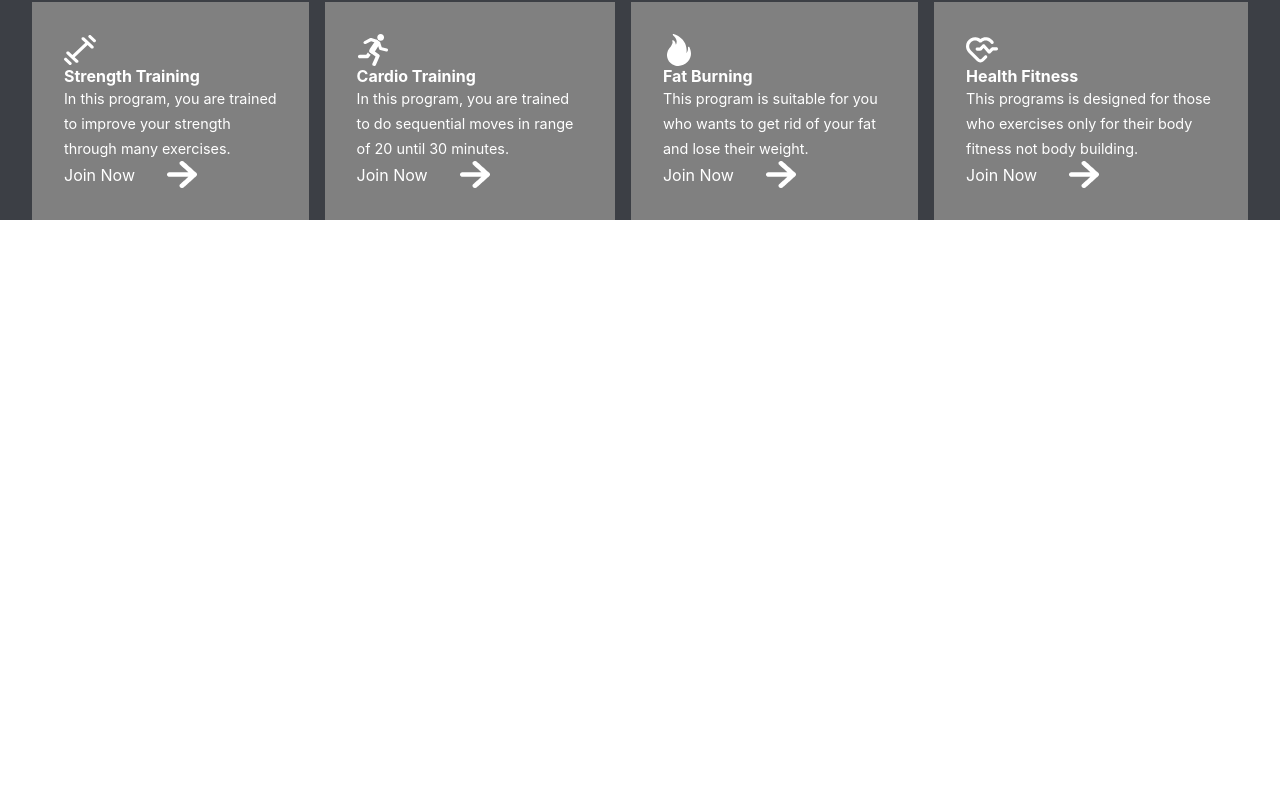
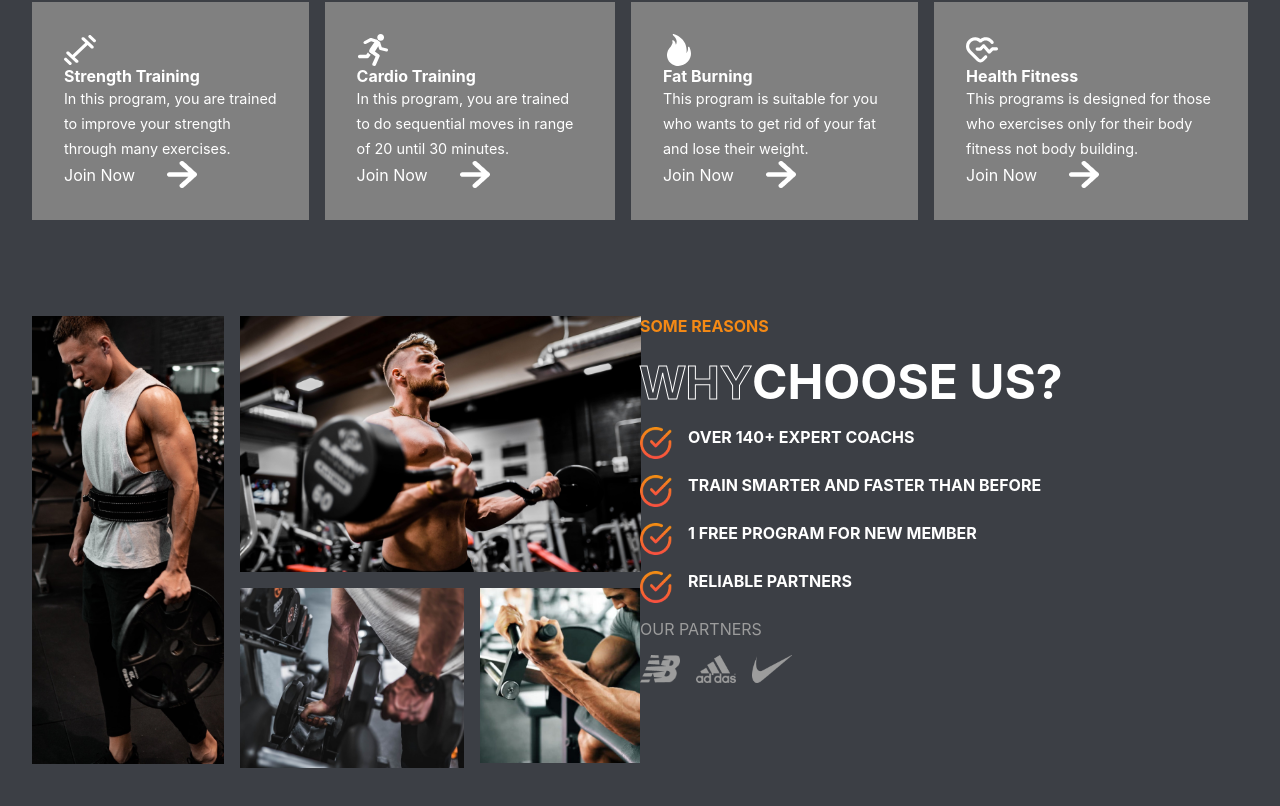
Before and after one commit to ashanmillewa/Anuradha_Fitness_web, a React (Create React App) app: page / in a window 1280 px wide. Shown: the part 910-1716 px from the top of the page. Before the commit the page ends 1130 px from the top, so only its background shows below. Built offline with nearby package versions, Linux system fonts and the light colour scheme.

Commit message:
reason_page

```diff
--- a/src/App.js
+++ b/src/App.js
@@ -2,6 +2,7 @@
 
 import Home from './components/Home/Home';
 import Program from './components/Program/Program';
+import Reasons from './components/Reasons/Reasons';
 
 
 function App() {
@@ -9,6 +10,7 @@
     <div className="App">
       <Home/>
       <Program/>
+      <Reasons/>
 
 
     </div>
--- /dev/null
+++ b/src/components/Reasons/Reasons.css
@@ -0,0 +1,92 @@
+.Reasons{
+    padding: 0 2rem;
+    display: flex;
+    grid-template: 2rem;
+}
+
+.left-r{
+    flex: 1 1;
+    display: grid;
+    grid-template-columns: repeat(3, 1fr);
+    gap: 1rem;
+    grid-auto-rows: 1fr;
+}
+
+.left-r>img{
+    object-fit: cover;
+}
+
+.left-r>:nth-child(1){
+
+    width: 12rem;
+    grid-row: 1/3;
+    height: 28rem;
+}
+
+.left-r>:nth-child(2){
+
+    width: auto;
+    height: 16rem;
+    grid-column: 2/4;
+}
+
+.left-r>:nth-child(3){
+
+    width: 14rem;
+    grid-column: 2/3;
+    grid-row: 2;
+}
+
+
+.left-r>:nth-child(4){
+
+    width: 10rem;
+    grid-column: 3/4;
+    grid-row: 2;
+}
+
+.right-r{
+    flex: 1 1;
+    text-transform: uppercase;
+    gap: 1rem;
+    display: flex;
+    flex-direction: column;
+}
+
+.right-r>span{
+    font-weight: bold;
+    color: var(--orange);
+}
+
+.right-r>div{
+    color: white;
+    font-size: 3rem;
+    font-weight: bold;
+}
+
+.details-r{
+    display: flex;
+    flex-direction: column;
+    gap: 1rem;
+}
+
+.details-r>div{
+    display: flex;
+    font-size: 1rem;
+    gap: 1rem;
+}
+
+.details-r>div>img{
+    width: 2rem;
+    height: 2rem;
+}
+
+
+.partners{
+    display: flex;
+    gap: 1rem;
+}
+
+.partners>img{
+    width: 2.5rem;
+}
--- /dev/null
+++ b/src/components/Reasons/Reasons.jsx
@@ -0,0 +1,70 @@
+import React from 'react';
+import './Reasons.css';
+
+import image1 from '../../assets/image1.png';
+import image2 from '../../assets/image2.png';
+import image3 from '../../assets/image3.png';
+import image4 from '../../assets/image4.png';
+import tick from '../../assets/tick.png';
+
+import nb from '../../assets/nb.png';
+import adidas from '../../assets/adidas.png';
+import nike from '../../assets/nike.png';
+
+function Reasons() {
+  return (
+    <div className='Reasons' id='reasons'>
+      <div className="left-r">
+        <img src={image1} alt="" />
+        <img src={image2} alt="" />
+        <img src={image3} alt="" />
+        <img src={image4} alt="" />
+      </div>
+
+    <div className="right-r">
+        <span>some reasons</span>
+
+        <div>
+            <span className="stroke-text">why</span>
+            <span>choose us?</span>
+        </div>
+
+        <div className='details-r'>
+        <div>
+            <img src={tick} alt=""/>
+            <span>OVER 140+ EXPERT COACHS</span>
+        </div>
+        <div>
+            <img src={tick} alt="" />
+            <span>TRAIN SMARTER AND FASTER THAN BEFORE</span>
+        </div>
+        <div>
+            <img src={tick} alt="" />
+            <span>1 FREE PROGRAM FOR NEW MEMBER</span>
+        </div>
+        <div>
+            <img src={tick} alt="" />
+            <span>RELIABLE PARTNERS</span>
+        </div>
+        </div>
+
+        <span style={{
+            color:"var(--grey)",
+            fontWeight:"normal",
+        }}>
+            OUR PARTNERS
+        </span>
+
+        <div className="partners">
+            <img src={nb} alt="" />
+            <img src={adidas} alt="" />
+            <img src={nike} alt="" />
+        </div>
+
+    </div>
+
+    </div>
+  );
+}
+
+export default Reasons;
```
Also changed, not shown: src/assets/hero_image.png (added), src/assets/hero_image_back.png (added).
